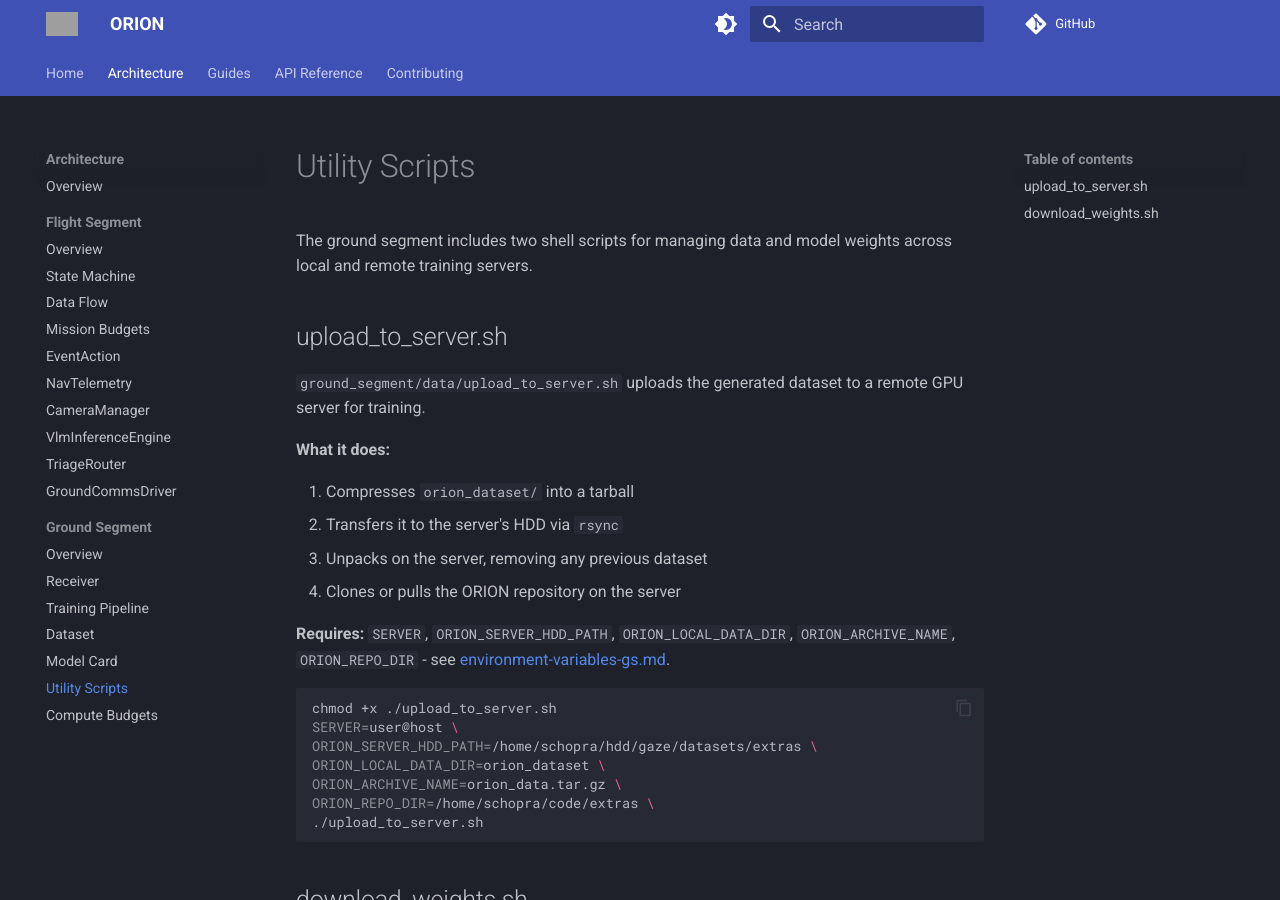
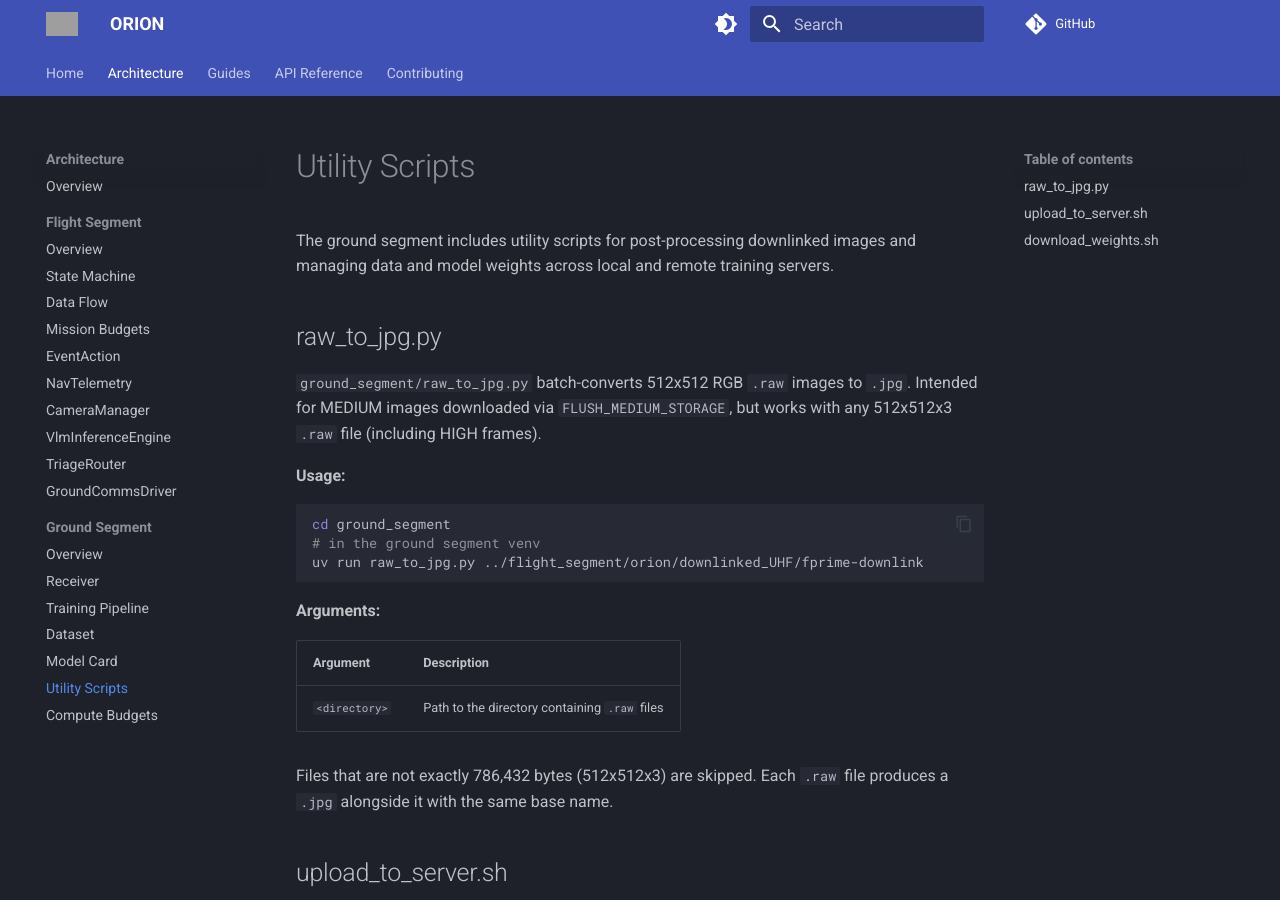
Before and after one commit to Saransh-cpp/ORION, an MkDocs documentation site: the page built from docs/ground-segment/scripts.md, in a window 1280 px wide and 900 px high. Built offline with MkDocs 1.6.1 and Material for MkDocs 9.7.7, drawn with Linux system fonts in a browser that asks for light colours; comment, search, counter and statistics services are not loaded; grey boxes are pictures that could not be loaded.

````diff
--- a/docs/ground-segment/scripts.md
+++ b/docs/ground-segment/scripts.md
@@ -1,6 +1,26 @@
 # Utility Scripts
 
-The ground segment includes two shell scripts for managing data and model weights across local and remote training servers.
+The ground segment includes utility scripts for post-processing downlinked images and managing data and model weights across local and remote training servers.
+
+## raw_to_jpg.py
+
+`ground_segment/raw_to_jpg.py` batch-converts 512x512 RGB `.raw` images to `.jpg`. Intended for MEDIUM images downloaded via `FLUSH_MEDIUM_STORAGE`, but works with any 512x512x3 `.raw` file (including HIGH frames).
+
+**Usage:**
+
+```bash
+cd ground_segment
+# in the ground segment venv
+uv run raw_to_jpg.py ../flight_segment/orion/downlinked_UHF/fprime-downlink
+```
+
+**Arguments:**
+
+| Argument      | Description                                   |
+| ------------- | --------------------------------------------- |
+| `<directory>` | Path to the directory containing `.raw` files |
+
+Files that are not exactly 786,432 bytes (512x512x3) are skipped. Each `.raw` file produces a `.jpg` alongside it with the same base name.
 
 ## upload_to_server.sh
 
--- a/mkdocs.yml
+++ b/mkdocs.yml
@@ -124,6 +124,7 @@ nav:
               - File List: flight-segment/files.md
       - Python (Ground Segment):
           - Receiver: api/python/receiver.md
+          - raw_to_jpg: api/python/raw_to_jpg.md
           - Training:
               - fine_tune: api/python/training/fine_tune.md
               - evaluate: api/python/training/evaluate.md
````
Also changed, not shown: README.md (+7 -1 lines), docs/api/python/raw_to_jpg.md (added, +3 -0 lines), docs/architecture/data-flow.md (+2 -1 lines), docs/architecture/state-machine.md (+11 -9 lines), docs/ground-segment/receiver.md (+1 -1 lines), flight_segment/orion/Orion/Components/EventAction/docs/sdd.md (+21 -19 lines), 3 other files.
